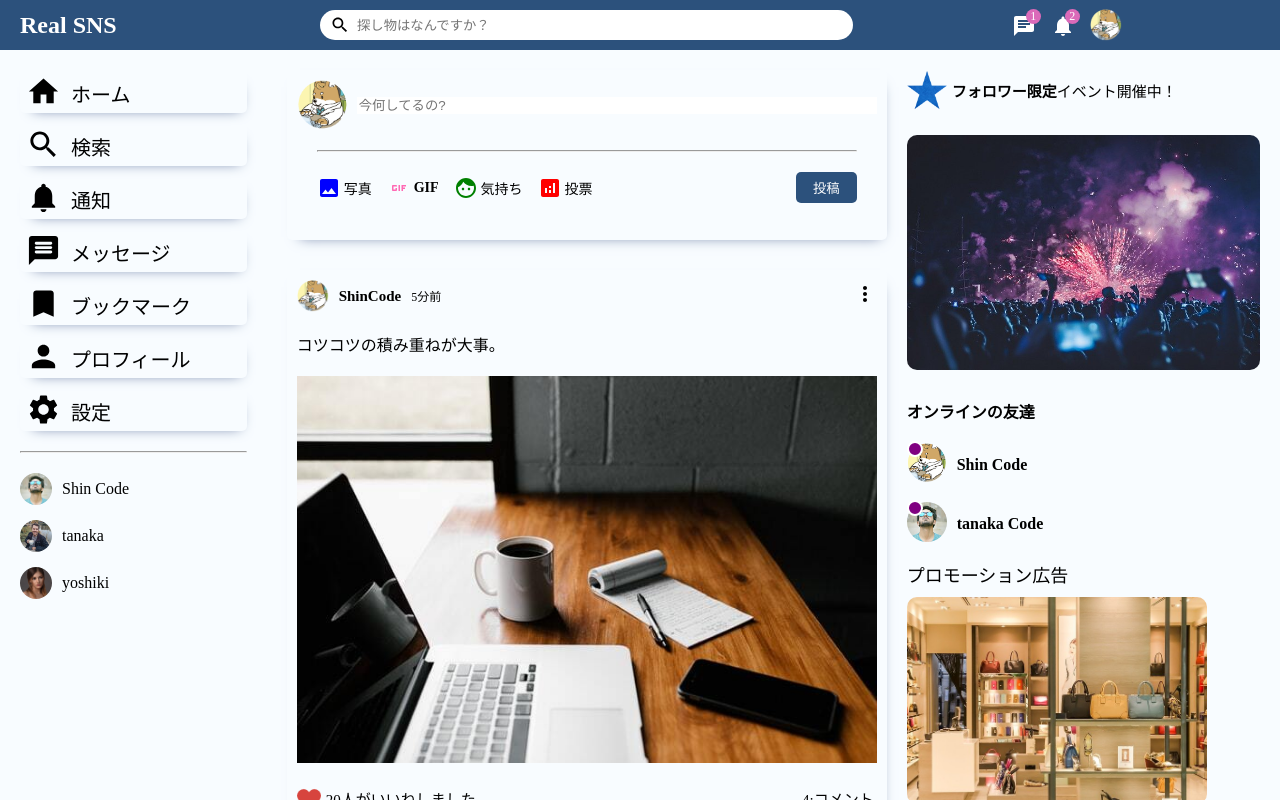
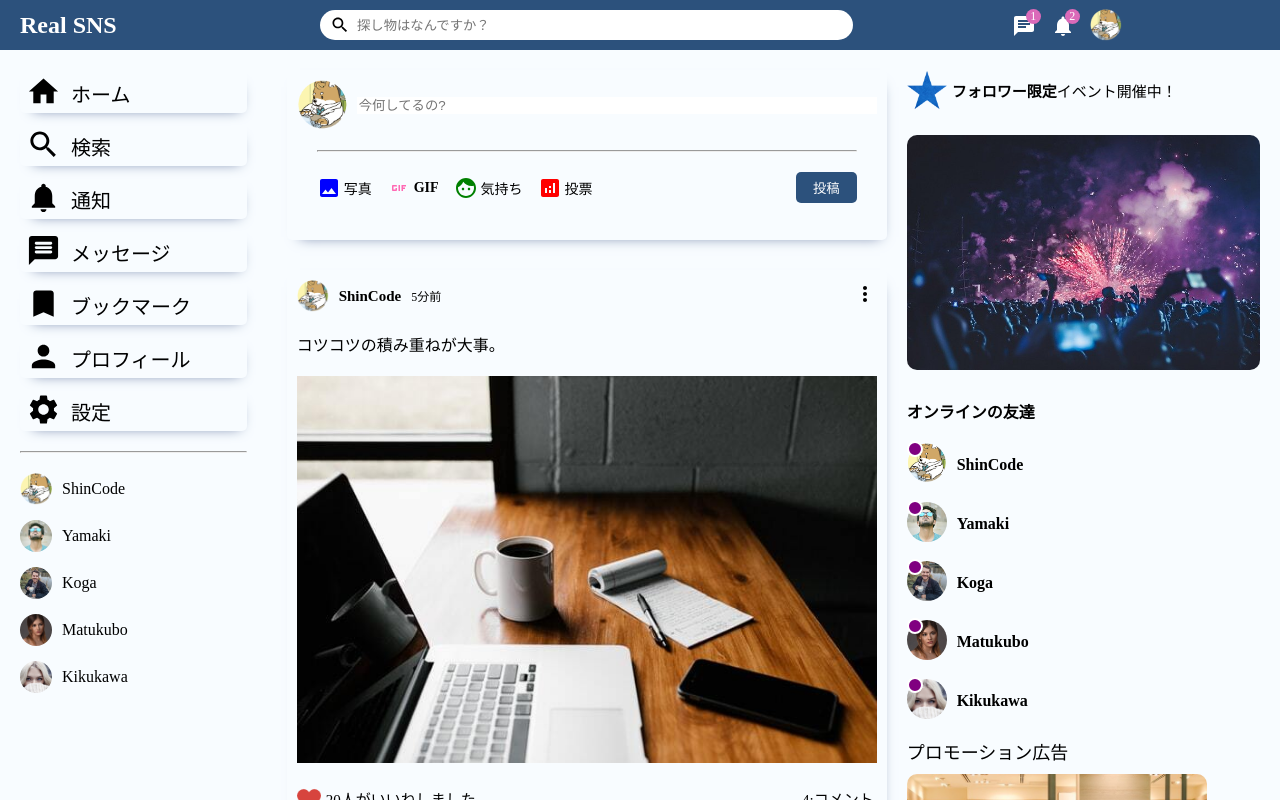
Before and after one commit to ryuya416/Real-SNS-frontend, a React (Create React App) app: page / in a window 1280 px wide. Shown: the top 800 px of the page. Built offline with nearby package versions, Linux system fonts and the light colour scheme.

Commit message:
✨ sidebarとrightbarもダミーデータで表示

```diff
--- /dev/null
+++ b/src/components/closeFriend/CloseFriend.jsx
@@ -0,0 +1,10 @@
+import React from "react";
+
+export const CloseFriend = ({ user }) => {
+  return (
+    <li className="sidebarFriend">
+      <img src={user.profilePicture} alt="" className="sidebarFriendImg" />
+      <span className="sidebarFriendName">{user.username}</span>
+    </li>
+  );
+};
--- /dev/null
+++ b/src/components/online/Online.jsx
@@ -0,0 +1,13 @@
+import React from "react";
+
+export const Online = ({ user }) => {
+  return (
+    <li className="rightbarFriend">
+      <div className="rightbarProfileImgContainer">
+        <img src={user.profilePicture} alt="" className="rightbarProfileImg" />
+        <span className="rightbarOnline"></span>
+      </div>
+      <span className="rightbarUsername">{user.username}</span>
+    </li>
+  );
+};
--- a/src/components/rightbar/Rightbar.jsx
+++ b/src/components/rightbar/Rightbar.jsx
@@ -1,5 +1,7 @@
 import React from "react";
 import "./Rightbar.css";
+import { Users } from "../../dummyData";
+import { Online } from "../online/Online";
 
 export const Rightbar = () => {
   return (
@@ -14,28 +16,9 @@
         <img src="assets/ad.jpeg" alt="" className="eventImg" />
         <h4 className="rightbarTitle">オンラインの友達</h4>
         <ul className="rightbarFriendList">
-          <li className="rightbarFriend">
-            <div className="rightbarProfileImgContainer">
-              <img
-                src="assets/person/1.jpeg"
-                alt=""
-                className="rightbarProfileImg"
-              />
-              <span className="rightbarOnline"></span>
-            </div>
-            <span className="rightbarUsername">Shin Code</span>
-          </li>
-          <li className="rightbarFriend">
-            <div className="rightbarProfileImgContainer">
-              <img
-                src="assets/person/2.jpeg"
-                alt=""
-                className="rightbarProfileImg"
-              />
-              <span className="rightbarOnline"></span>
-            </div>
-            <span className="rightbarUsername">tanaka Code</span>
-          </li>
+          {Users.map((user) => (
+            <Online key={user.id} user={user} />
+          ))}
         </ul>
         <p className="promotionTitle">プロモーション広告</p>
         <img
--- a/src/components/sidebar/Sidebar.jsx
+++ b/src/components/sidebar/Sidebar.jsx
@@ -8,7 +8,9 @@
   Settings,
 } from "@mui/icons-material";
 import React from "react";
+import { CloseFriend } from "../closeFriend/CloseFriend";
 import "./Sidebar.css";
+import { Users } from "../../dummyData";
 
 export const Sidebar = () => {
   return (
@@ -46,30 +48,9 @@
         </ul>
         <hr className="sidebarHr" />
         <ul className="sidebarFriendList">
-          <li className="sidebarFriend">
-            <img
-              src="/assets/person/2.jpeg"
-              alt=""
-              className="sidebarFriendImg"
-            />
-            <span className="sidebarFriendName">Shin Code</span>
-          </li>
-          <li className="sidebarFriend">
-            <img
-              src="/assets/person/3.jpeg"
-              alt=""
-              className="sidebarFriendImg"
-            />
-            <span className="sidebarFriendName">tanaka</span>
-          </li>
-          <li className="sidebarFriend">
-            <img
-              src="/assets/person/4.jpeg"
-              alt=""
-              className="sidebarFriendImg"
-            />
-            <span className="sidebarFriendName">yoshiki</span>
-          </li>
+          {Users.map((user) => (
+            <CloseFriend key={user.id} user={user} />
+          ))}
         </ul>
       </div>
     </div>
```
Also changed, not shown: src/components/online/Online.css (added).
